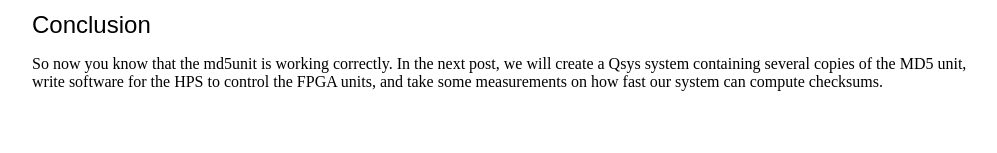
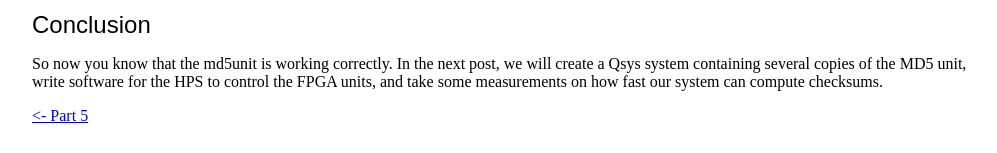
Before and after one commit to zhemao/zhemao.github.com, a Jekyll site: the page built from _posts/2014-01-06-sockit-6.markdown, in a window 1280 px wide and 900 px high, scrolled down 4802 px. Shown: the part 744-897 px from the top of the window, without its empty margins (123-1120 px from the left). Built offline with Jekyll 4.4.1, drawn with Linux system fonts in a browser that asks for light colours; before the commit the page ends 5668 px from its top, so only the background shows below that.

Commit message:
add forward and back links btw 5 and 6

```diff
--- a/_posts/2014-01-03-sockit-5.markdown
+++ b/_posts/2014-01-03-sockit-5.markdown
@@ -649,3 +649,4 @@
 post, I'll discuss verification using the ModelSim circuit simulator.
 
 [<- Part 4]({% post_url 2013-12-29-sockit-4 %})
+[Part 6 ->]({% post_url 2014-01-06-sockit-6 %})
--- a/_posts/2014-01-06-sockit-6.markdown
+++ b/_posts/2014-01-06-sockit-6.markdown
@@ -364,3 +364,5 @@
 we will create a Qsys system containing several copies of the MD5 unit,
 write software for the HPS to control the FPGA units, and take some
 measurements on how fast our system can compute checksums.
+
+[<- Part 5]({% post_url 2014-01-03-sockit-5 %})
```
